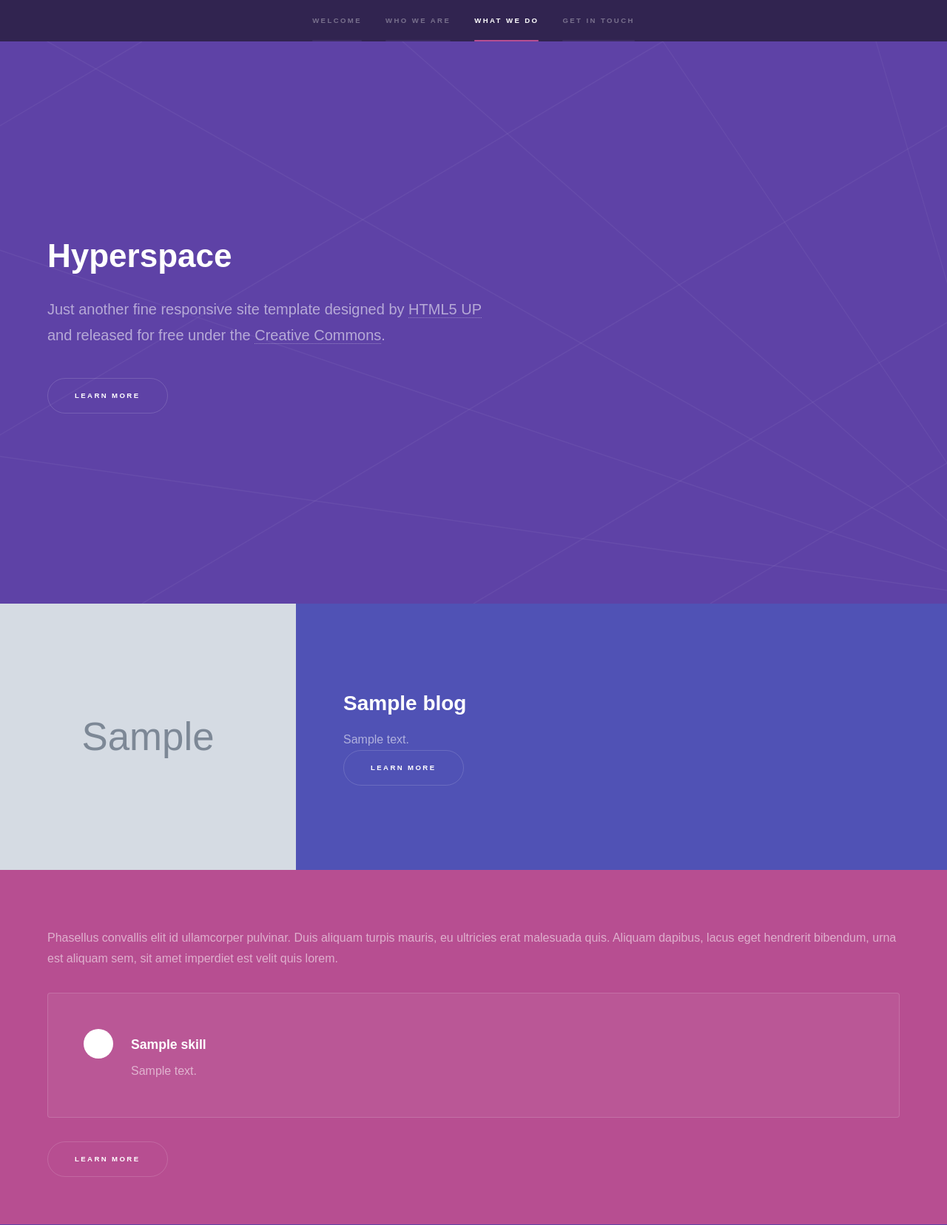
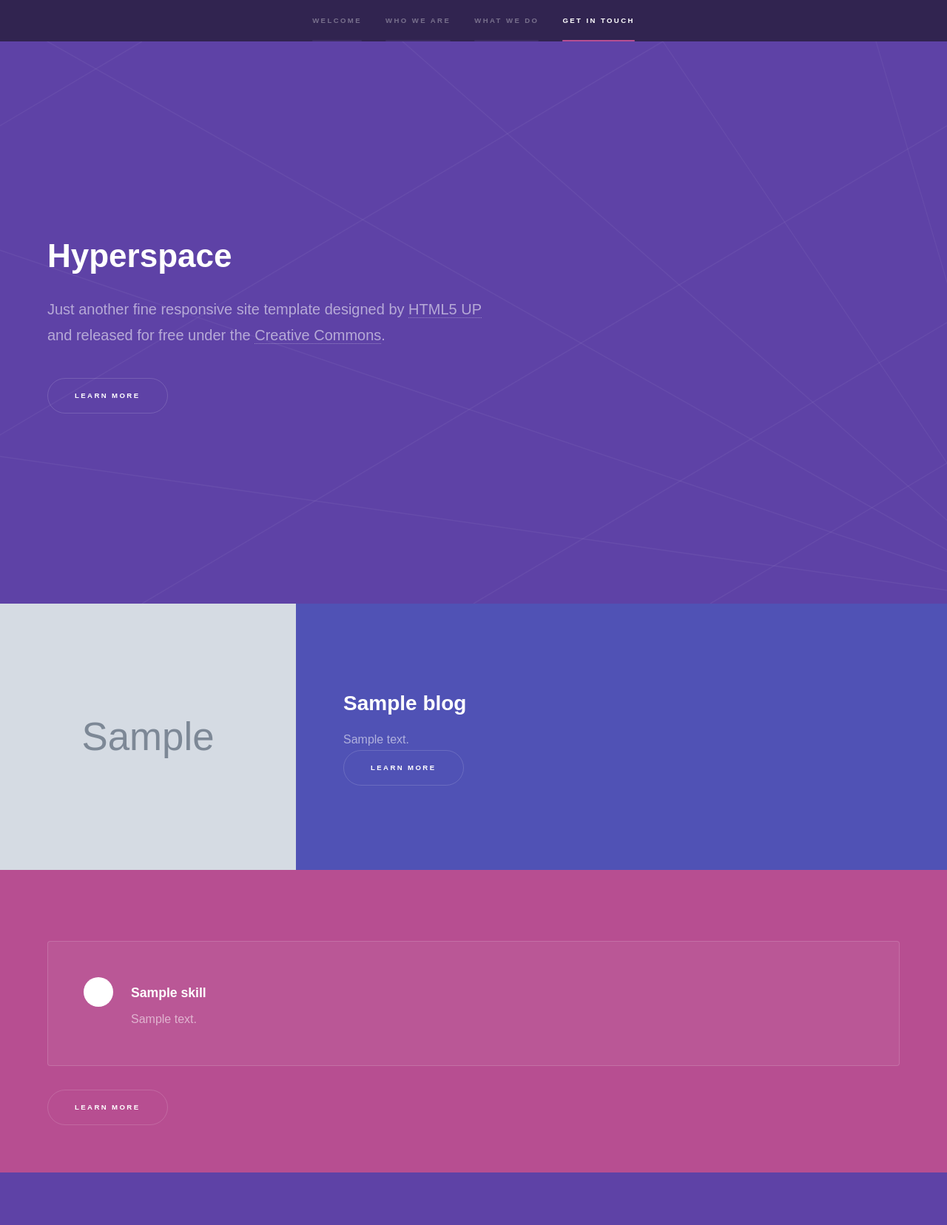
Before and after one commit to mavenium/PyHyperspace, a Django app: template templates/index.html in a window 1280 px wide. Shown: the top 1656 px of the page at 74% size. Run offline with Django 3.2, Linux system fonts and the light colour scheme; the template is opened without the code that fills it: most values are stand-ins (such as "Sample title", 1, 10 or a date in 2020); grey boxes marked "Sample" are stand-in pictures.

Commit message:
add SKILLS_DESCRIPTION

```diff
--- a/templates/index.html
+++ b/templates/index.html
@@ -75,9 +75,7 @@
 	<section id="two" class="wrapper style3 fade-up">
 		<div class="inner">
 			<h2>{{ config.SKILLS_TITLE }}</h2>
-			<p>Phasellus convallis elit id ullamcorper pulvinar. Duis aliquam turpis mauris, eu ultricies erat malesuada
-				quis. Aliquam dapibus, lacus eget hendrerit bibendum, urna est aliquam sem, sit amet imperdiet est velit
-				quis lorem.</p>
+			<p>{{ config.SKILLS_DESCRIPTION | safe }}</p>
 			<div class="features">
 				{% for skill in skills %}
 				<section>
```
